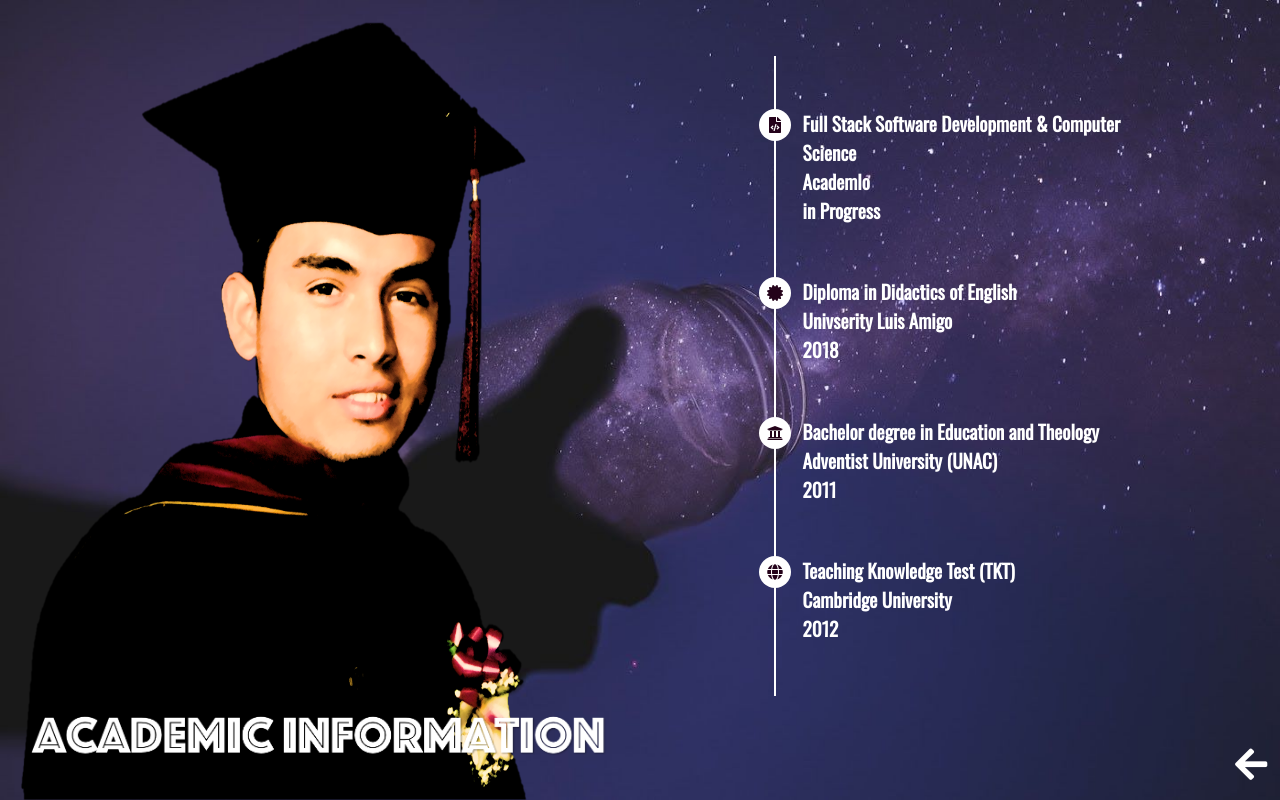
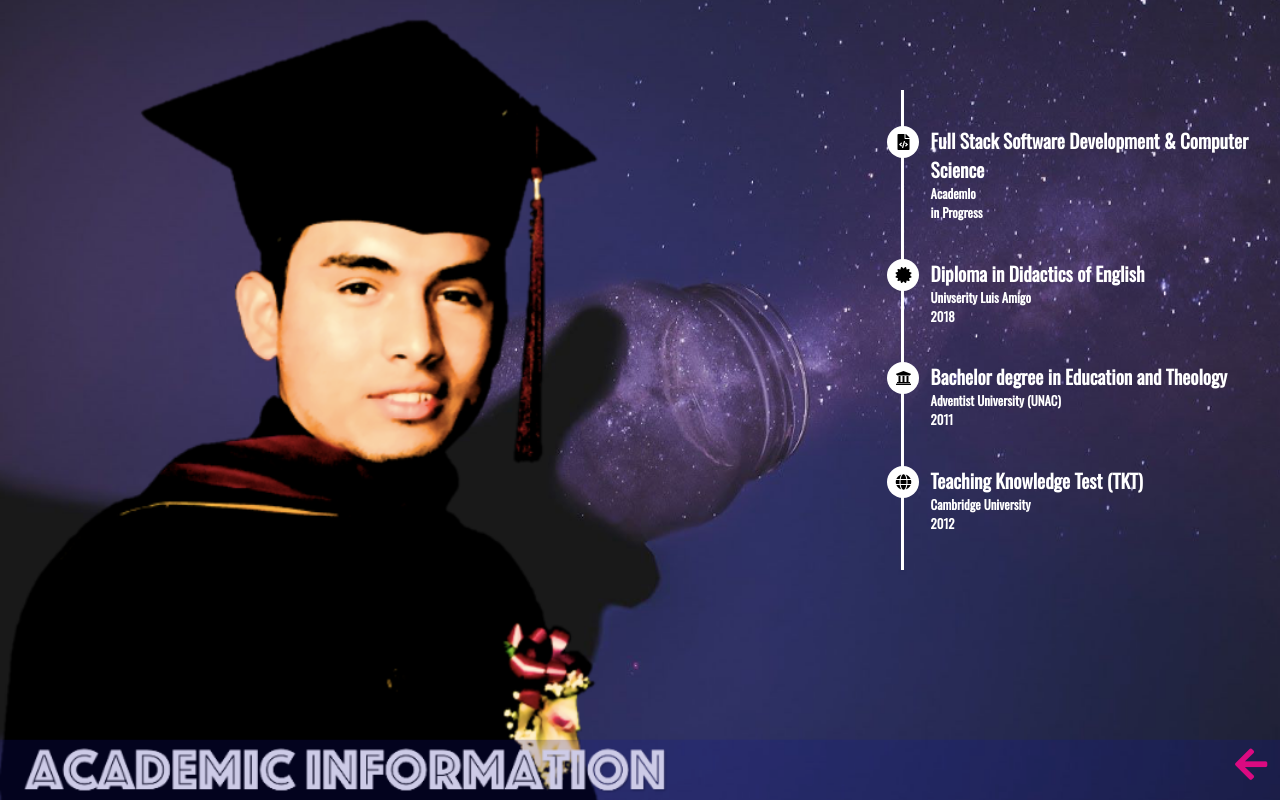
Before and after one commit to jayad23/ProfessionalPortfolio, a React (Create React App) app: page /academic in a window 1280 px wide. Built offline with nearby package versions, Linux system fonts and the light colour scheme.

Commit message:
fixing 11

```diff
--- a/src/Styles/Academic.css
+++ b/src/Styles/Academic.css
@@ -1,107 +1,73 @@
-.zoom{
+.container-academic{
     width: 100%;
     height: 100vh;
-    position: relative;
-    z-index: 1000;
-    overflow: hidden;
-    background: url(../imgs/BGD.jpg);
+    background-image: url(../imgs/BackgroundAcademic.png);
     background-repeat: no-repeat;
     background-size: cover;
 }
 
-#graduation{
-    position: absolute ;
-    width: 47%;
+.container-academic > a {
+    position: fixed;
+    right: 0.8rem;
+    bottom: 0.8rem;
+    color: #db0a81;
+    font-weight: bolder;
+    font-size: 2.3rem;
+}
+
+.academic-information{
+    width: 100%;
     height: 100%;
-    bottom: 0;
+    position: relative;
+}
+
+.academic-information > ul{
+    position: absolute;
+    height: 30rem;
+    border-left: 0.2rem solid #fff;
+    right: 0%;
+    margin-top: 7%;
+    display: flex;
+    justify-content: space-evenly;
+    flex-direction: column;
+}
+
+.academic-information > ul > .div-info{
+    display: flex;
 
 }
 
-#text-image{
-   position: absolute;
-   left: 0;
-   bottom: 0;
-   width: 50%;
-   z-index: 100;
-}
-
-.academic-information{
-    position: absolute;
-    right: 10%;
-    top: 7%;
-    color: #fff;
-    height: 100%;
-
-}
-
-.academic-information > ul{
-    list-style: none;
-    display: flex;
-    flex-direction: column;
-    justify-content: space-evenly;
-    border-left: 2px solid #fff;
-    position: relative;
-    height: 80vh;
-}
-
-.academic-information > ul > div > span {
-    position: absolute;
-    display: flex;
-    justify-content: center;
-    align-items: center;
-    left: -4.6%;
+.academic-information > ul > .div-info > span{
     background-color: #fff;
     width: 2rem;
     height: 2rem;
     border-radius: 50%;
-
+    display: flex;
+    justify-content: center;
+    align-items: center;
+    text-align: center;
+    position: absolute;
+    left: -4.5%;
 }
 
-.academic-information > ul > div > span > i {
-    color:  rgb(36, 2, 26);
-}
-
-.academic-information > ul > div > h4, h6{
-    padding: 0;
+.academic-information > ul > .div-info > article {
     margin-left: 7%;
+    color: #fff;
     font-family: 'Oswald', sans-serif;
     font-size: 1.2rem;
 }
 
-.back {
-    position: fixed;
-    right: 0.8rem;
-    bottom: 0.8rem;
-    color:  #fff;
-    font-weight: bolder;
-    font-size: 2.3rem;
-    z-index: 1000;
-}
-
-.black {
-    position: fixed;
-    right: 0.8rem;
-    bottom: 0.8rem;
-    color:  rgb(46, 2, 35);
-    font-weight: bolder;
-    font-size: 2.3rem;
-    z-index: 1000;
-}
-
-@media screen and (max-width: 550px) {
-
-    #graduation{
-        display: none;
+@media screen and (max-width: 397px){
+    .academic-information > ul{
+        margin-top: 20%;
     }
 
-    .academic-information > ul > div > h4, h6{
-        font-size: 1rem;
+    .academic-information > ul > .div-info > article{
+        margin-left: 10%;
+        font-size: 0.8rem;
+    }
+
+    .academic-information > ul > .div-info > span{
+        left: -6.5%;
     }
 }
-
-@media screen and (max-width: 377px) {
-
-    .academic-information {
-        right: 0;
-    }
-}
--- a/src/Views/Academic.jsx
+++ b/src/Views/Academic.jsx
@@ -14,49 +14,55 @@ const Academic = () => {
     const { Data } = useContext(ProfesionaInfoContext)
 
     return (
+
             <div className="container-academic">
-            <div className="zoom">
-                <img src={ Data.images.GraduationPop } alt="" id="graduation"/>
-                <img src={Data.images.Text1T2} id="text-image"/>
                 <div className='academic-information'>
                     <ul>
-                        <div>
+                        <div className='div-info'>
                             <span>
                                 <i className="fas fa-file-code"></i>
                             </span>
+                            <article>
                                 <h4>{ Data.academic.programming.Degree }</h4>
                                 <h6>{ Data.academic.programming.institute }</h6>
                                 <h6>{ Data.academic.programming.yearOfCompletion }</h6>
+                            </article>
                         </div>
-                        <div>
+                        <div className='div-info'>
                             <span>
                                 <i className="fas fa-certificate"></i>
                             </span>
+                            <article>
                                 <h4>{ Data.academic.diploma.Degree }</h4>
                                 <h6>{ Data.academic.diploma.institute }</h6>
                                 <h6>{ Data.academic.diploma.yearOfCompletion }</h6>
+                            </article>
                         </div>
-                        <div>
+                        <div className='div-info'>
                             <span>
                                 <i className="fas fa-university"></i>
                             </span>
+                            <article>
                                 <h4>{ Data.academic.bachelor.Degree }</h4>
                                 <h6>{ Data.academic.bachelor.institute }</h6>
                                 <h6>{ Data.academic.bachelor.yearOfCompletion }</h6>
+                            </article>
                         </div>
-                        <div>
+                        <div className='div-info'>
                             <span>
                                 <i className="fas fa-globe"></i>
                             </span>
+                            <article>
                                 <h4>Teaching Knowledge Test (TKT)</h4>
                                 <h6>Cambridge University</h6>
                                 <h6>2012</h6>
+                            </article>
                         </div>
                     </ul>
                 </div>
-            </div>
                 <Link to="/about" className={ change ? 'back' : 'black'}><i class="fas fa-arrow-left"></i></Link>
             </div>
+
     )
 }
 
```
Also changed, not shown: src/imgs/BackgroundAcademic.png (added). Lines whose indentation alone changed are shown as unchanged.
